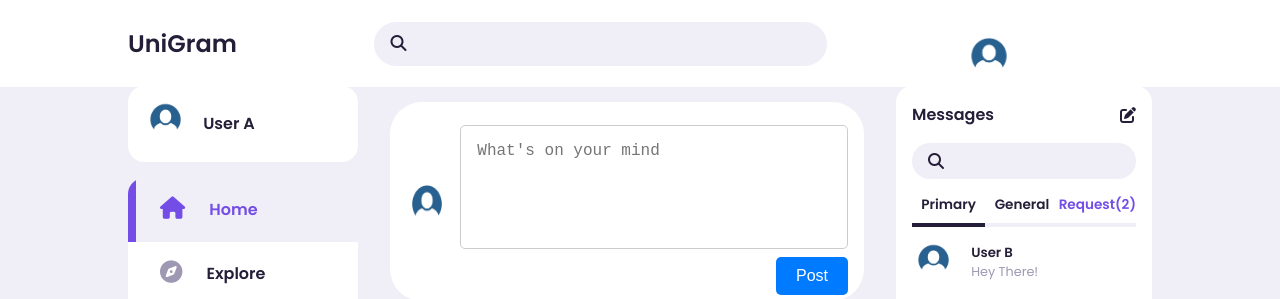
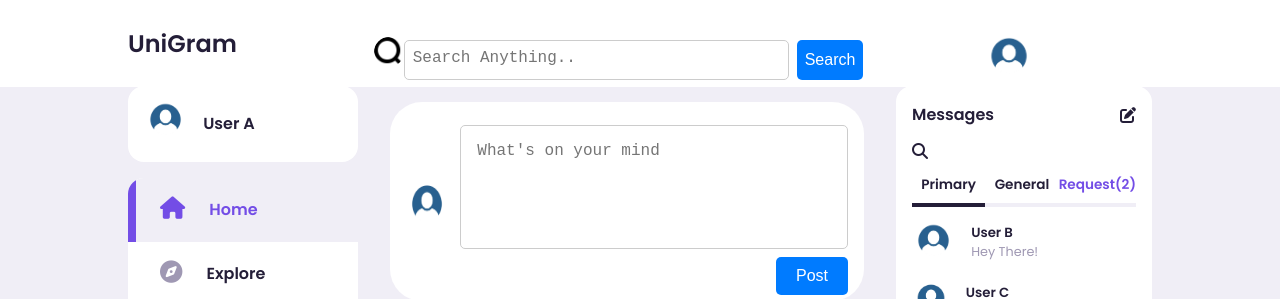
Before and after one commit to uni-meet/frontend-new, a website: page index.html in a window 1280 px wide. Shown: the top 299 px of the page. Drawn offline with nearby package versions, Linux system fonts and the light colour scheme; files whose address does not match are found by name.

Commit message:
edit search bar now can type anything

```diff
--- a/index.html
+++ b/index.html
@@ -17,10 +17,15 @@
             <h2>
                 UniGram
             </h2>
-            <div class="search-bar">
-                <i class="fa-solid fa-magnifying-glass"></i>
-                <input type="search" placeholder="Search for creator,inspiration and projects">
-            </div>
+            <form class="search-bar">
+                <div class="search-icon">
+                    <img src="images/search.png">
+                </div>
+                <div class="search-bar-input">
+                <textarea placeholder="Search Anything.." rows="5" class="search-bar"></textarea>
+                 <button type="submit" class="btn btn-primary">Search</button>
+                </div>
+            </form>
             <div class="wrapper">
                 <input id="toggler" type="checkbox">
                 <label for="toggler">
--- a/style.css
+++ b/style.css
@@ -116,25 +116,60 @@ img{
     align-items: center;
     justify-content: space-between;
 }
+.navbar .search-bar {
+    width: 50%;
+    display: flex;
+    align-items: center;
+    justify-content: space-between;
+    margin-top: 1rem;
+    background-color: var(--color-white);
+    padding: 0.4rem 0.2rem; /* adjusted padding */
+    height: 2.5rem; /* adjusted height */
+    border-radius: var(--border-radius);
+  }
 
-.search-bar{
-    background: var(--color-light);
-    border-radius: var(--border-radius);
-    padding: var(--search-padding);
-}
+.navbar .search-bar .search-bar-input {
+    display: flex;
+    align-items: center;
+    width: 100%;
+  }
+
+  .navbar .search-bar .search-bar-input textarea {
+    width: 100%;
+    padding: 0.5rem; /* adjusted padding */
+    height: 2.5rem; /* adjusted height */
+    background: transparent;
+    color: var(--color-dark);
+    border: 1px solid #ccc;
+    border-radius: 5px;
+    font-size: 16px;
+    resize: none;
+    margin-right: 0.5rem;
+  }
+
+  .navbar .search-bar .search-icon {
+    margin-left: 1rem;
+  }
+
+  .navbar .search-bar .search-icon img {
+    width: 30px;
+    height: 30px;
+    border-radius: 50%;
+  }
+
+  .navbar .search-bar .search-bar-input button {
+    padding: 0.2rem 0.5rem; /* adjusted padding */
+    height: 2.5rem; /* adjusted height */
+    background-color: #007bff;
+    color: #fff;
+    border: none;
+    border-radius: 5px;
+    font-size: 16px;
+    cursor: pointer;
+    align-self: flex-end;
+  }
 
 
-.search-bar input[type="search"]{
-    background: transparent;
-    width: 30vw;
-    margin-left: 1rem;
-    font-size: 0.9rem;
-    color: var(--color-dark);
-}
-
-.navbar .search-bar input[type="search"]::placeholder{
-    color: var(--color-gray);
-}
 
 
 .navbar .create{
```
Also changed, not shown: images/search.png (added).
